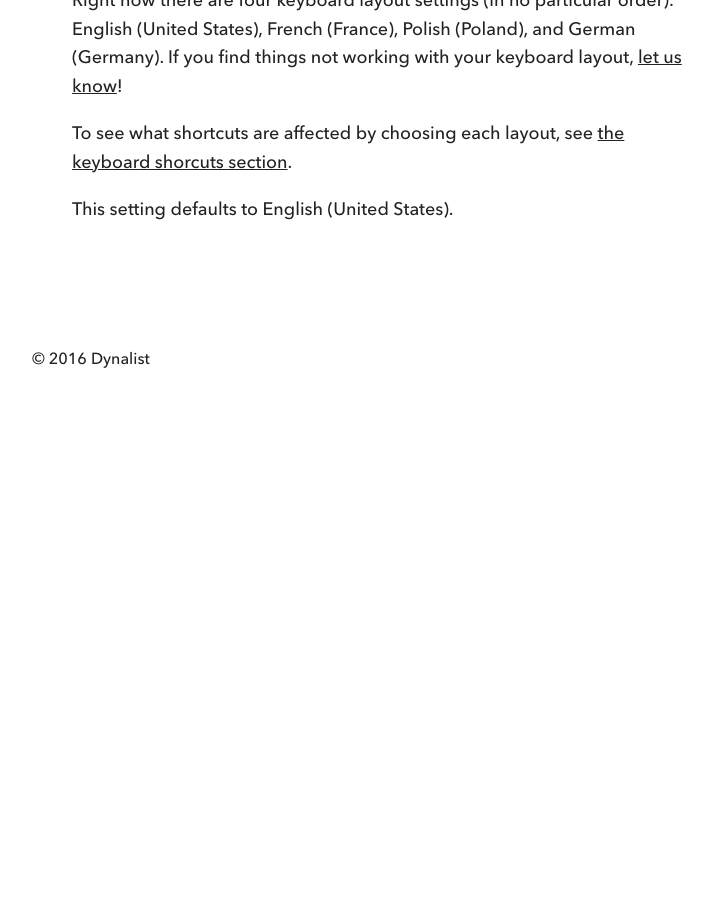
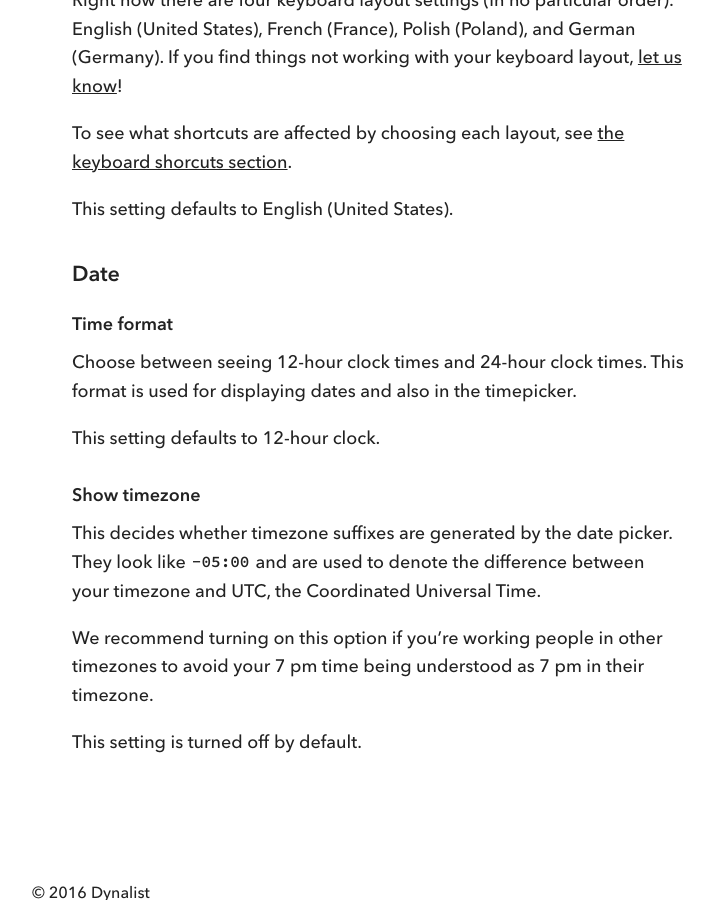
Before and after one commit to mdrain/dynalist-help, a Jekyll site: the page built from _articles/preferences.md, in a window 1280 px wide and 900 px high, scrolled down 2839 px. Shown: the whole window, without its empty margins (139-853 px from the left). Built offline with Jekyll 4.4.1, drawn with Linux system fonts in a browser that asks for light colours; before the commit the page ends 3244 px from its top, so only the background shows below that.

Commit message:
Added article on dates

```diff
--- a/_articles/preferences.md
+++ b/_articles/preferences.md
@@ -91,3 +91,19 @@ Right now there are four keyboard layout settings (in no particular order): Engl
 To see what shortcuts are affected by choosing each layout, see [the keyboard shorcuts section](../keyboard-shortcuts/#for-non-english-keyboard-layouts).
 
 This setting defaults to English (United States).
+
+## Date
+
+#### Time format
+
+Choose between seeing 12-hour clock times and 24-hour clock times. This format is used for displaying dates and also in the timepicker.
+
+This setting defaults to 12-hour clock.
+
+#### Show timezone
+
+This decides whether timezone suffixes are generated by the date picker. They look like `-05:00` and are used to denote the difference between your timezone and UTC, the Coordinated Universal Time.
+
+We recommend turning on this option if you're working people in other timezones to avoid your 7 pm time being understood as 7 pm in their timezone.
+
+This setting is turned off by default.
--- a/_data/categories.yml
+++ b/_data/categories.yml
@@ -5,6 +5,7 @@
   - list-types
   - formatting
   - navigating
+  - date
   - files
   - bookmarks
   - search
```
Also changed, not shown: _articles/date.md (added, +43 -0 lines), _articles/search.md (+2 -0 lines).
